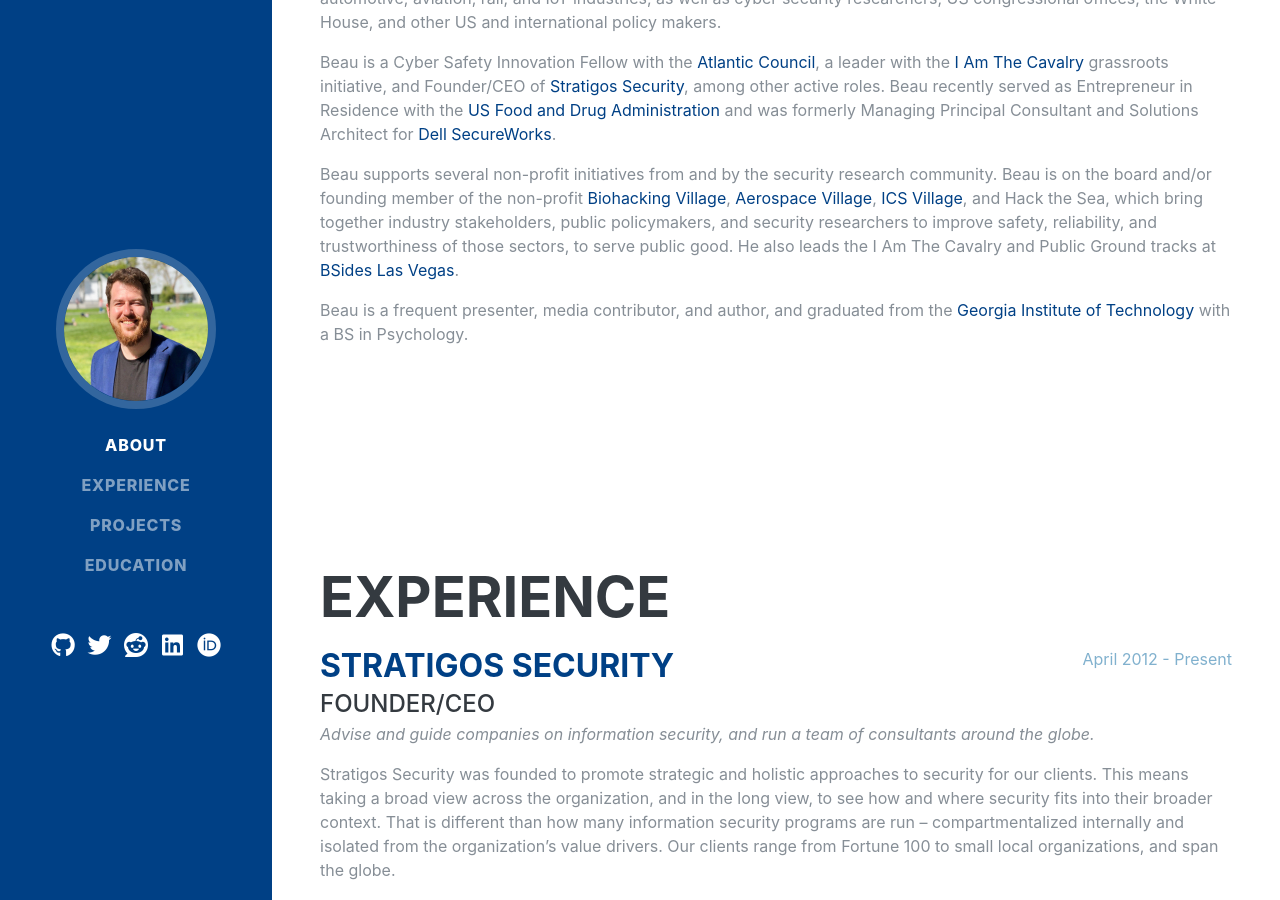
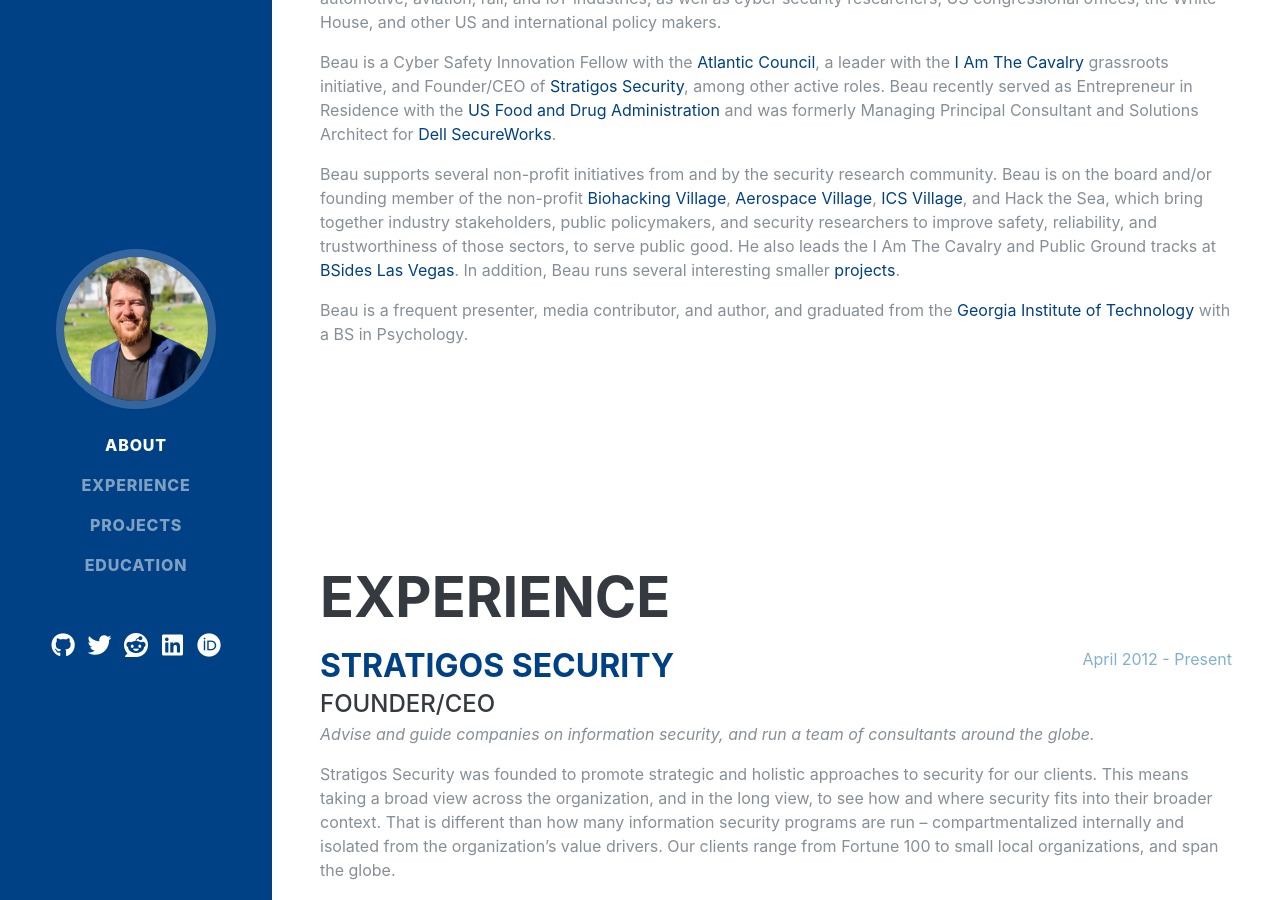
Before and after one commit to beauwoods/beauwoods.github.io, a Jekyll site: the page built from index.md, in a window 1280 px wide and 900 px high, scrolled down 384 px. Built offline with Jekyll 4.4.1, drawn with Linux system fonts in a browser that asks for light colours; nearby versions of some CDN libraries; some web fonts are replaced.

Commit message:
Update about.yml

```diff
--- a/_data/about.yml
+++ b/_data/about.yml
@@ -10,6 +10,6 @@
 
     Beau is a Cyber Safety Innovation Fellow with the [Atlantic Council](https://www.atlanticcouncil.org/expert/beau-woods/), a leader with the [I Am The Cavalry](https://iamthecavalry.org) grassroots initiative, and Founder/CEO of [Stratigos Security](https://stratigossecurity.com), among other active roles. Beau recently served as Entrepreneur in Residence with the [US Food and Drug Administration](https://fda.gov) and was formerly Managing Principal Consultant and Solutions Architect for [Dell SecureWorks](https://secureworks.com).
 
-    Beau supports several non-profit initiatives from and by the security research community. Beau is on the board and/or founding member of the non-profit [Biohacking Village](https://villageb.io), [Aerospace Village](https://aerospacevillage.org), [ICS Village](https://icsvillage.org), and Hack the Sea, which bring together industry stakeholders, public policymakers, and security researchers to improve safety, reliability, and trustworthiness of those sectors, to serve public good. He also leads the I Am The Cavalry and Public Ground tracks at [BSides Las Vegas](https://bsideslv.org).
+    Beau supports several non-profit initiatives from and by the security research community. Beau is on the board and/or founding member of the non-profit [Biohacking Village](https://villageb.io), [Aerospace Village](https://aerospacevillage.org), [ICS Village](https://icsvillage.org), and Hack the Sea, which bring together industry stakeholders, public policymakers, and security researchers to improve safety, reliability, and trustworthiness of those sectors, to serve public good. He also leads the I Am The Cavalry and Public Ground tracks at [BSides Las Vegas](https://bsideslv.org). In addition, Beau runs several interesting smaller [projects](#Projects).
 
     Beau is a frequent presenter, media contributor, and author, and graduated from the [Georgia Institute of Technology](https://gatech.edu) with a BS in Psychology.
```
